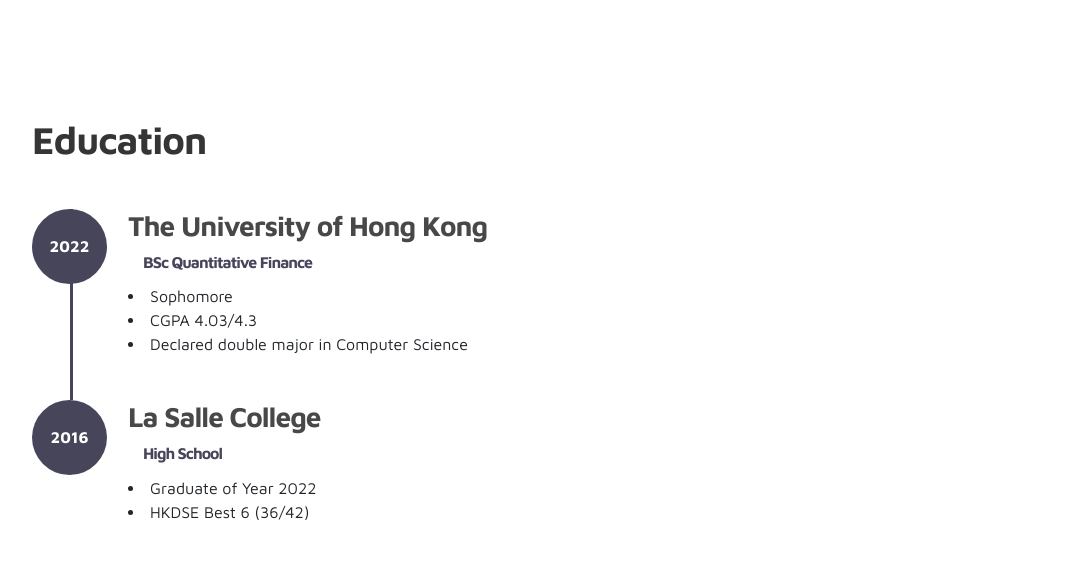
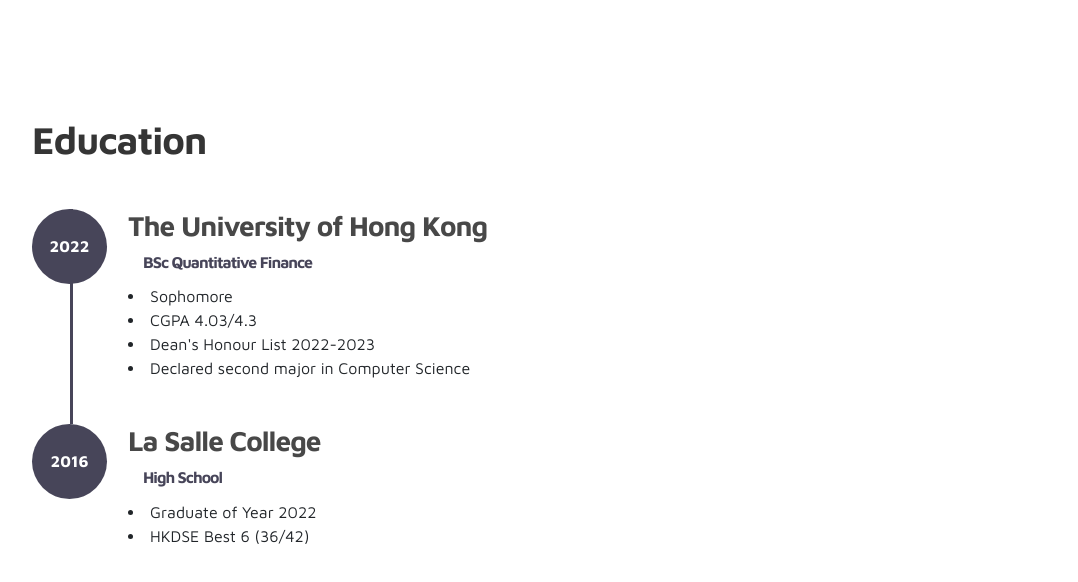
Before and after one commit to crxxom/crxxom.github.io, a plain HTML site: page index.html in a window 1280 px wide. Shown: the part 1525-2107 px from the top of the page, without its empty margins (53-1131 px from the left). Drawn offline with Linux system fonts and the light colour scheme.

Commit message:
update cv

```diff
--- a/index.html
+++ b/index.html
@@ -250,7 +250,8 @@
                                   <div class="education-details">
                                       <li>Sophomore</li>
                                       <li>CGPA 4.03/4.3</li>
-                                      <li>Declared double major in Computer Science</li>
+                                      <li>Dean's Honour List 2022-2023</li>
+                                      <li>Declared second major in Computer Science</li>
                                   </div>
                              </div>
                         </div>
```
Also changed, not shown: 1 other file.
